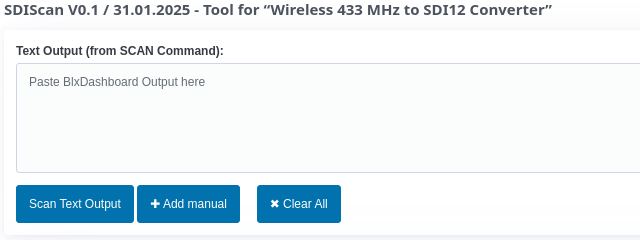
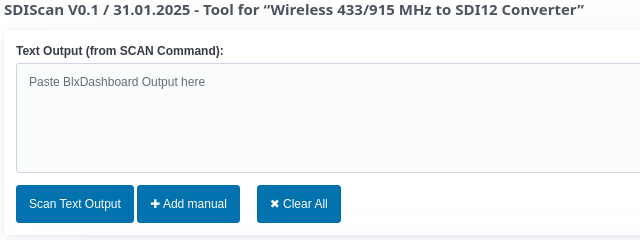
Before and after one commit to joembedded/sdiscan, a website with bundled scripts: page index.html in a window 1280 px wide. Shown: the top 240 px of the page, 36-676 px from the left. Built offline with nearby package versions, Linux system fonts and the light colour scheme.

Commit message:
Update index.html

```diff
--- a/index.html
+++ b/index.html
@@ -21,7 +21,7 @@ Entwickelt fuer Chrome/Edge
 <body>
 
     <main class="pico container">
-        <h4>SDIScan <span id="svers">V?</span> - Tool for “Wireless 433 MHz to SDI12 Converter”</h4>
+        <h4>SDIScan <span id="svers">V?</span> - Tool for “Wireless 433/915 MHz to SDI12 Converter”</h4>
         <article>
             <label><b>Text Output (from SCAN Command):</b>
                 <textarea id="scanoutput" rows="5" placeholder="Paste BlxDashboard Output here"></textarea>
```
